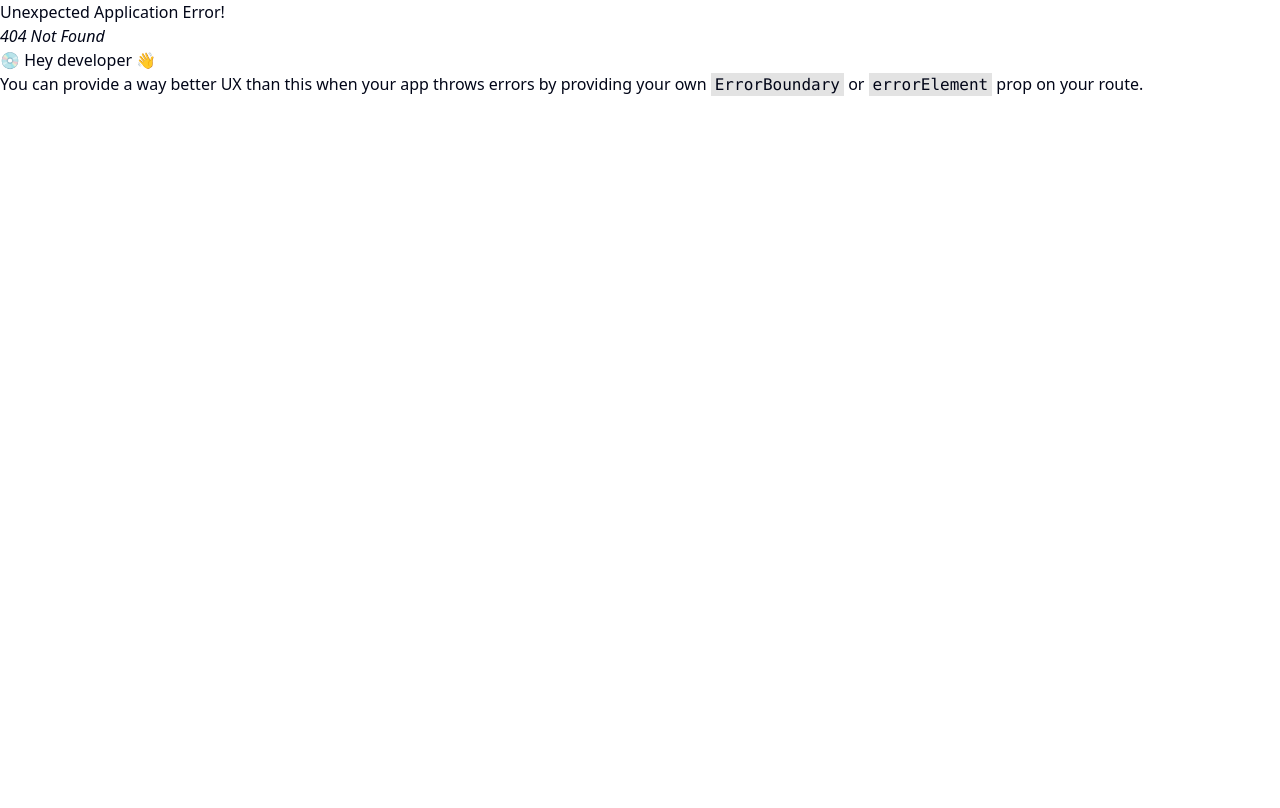
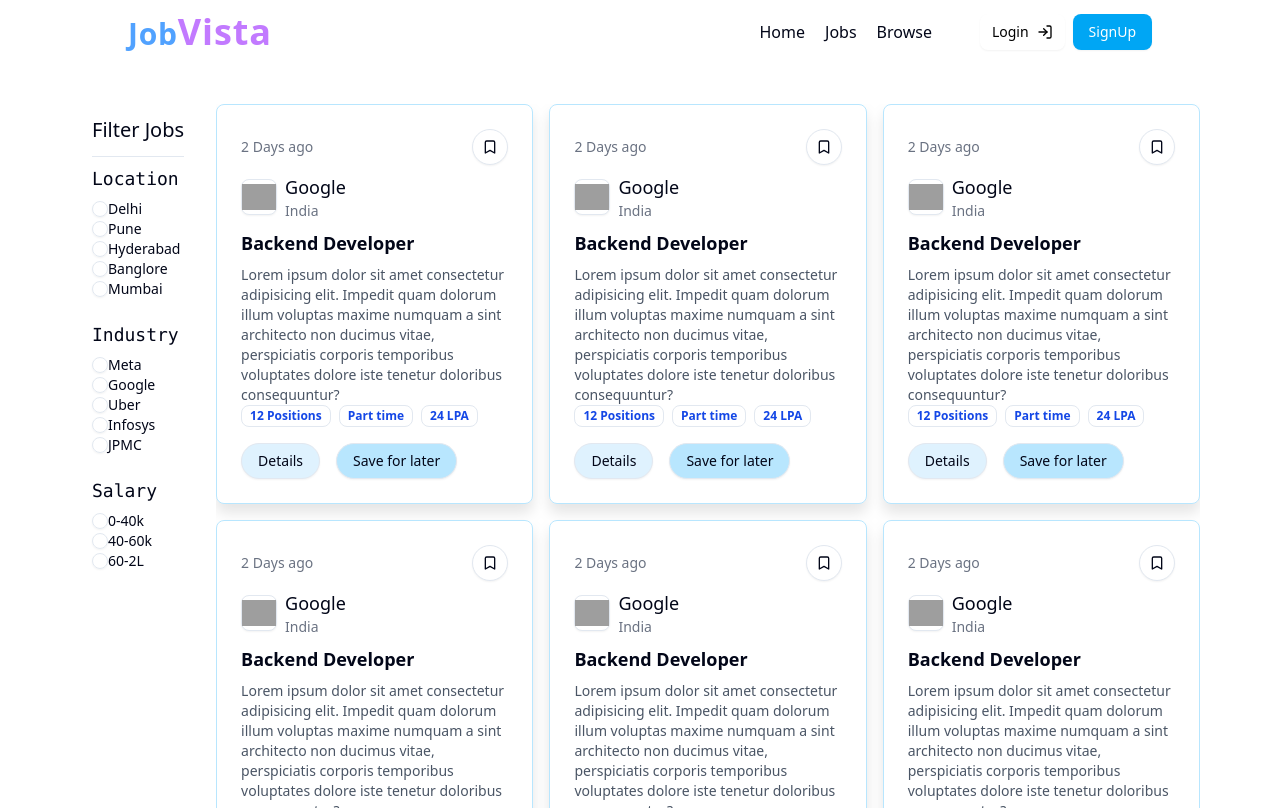
Before and after one commit to Hrishabh3829/JobPortal, a React (Vite) app in the folder frontend/: page /jobs in a window 1280 px wide. Before the commit this address had no page. Built offline with nearby package versions, Linux system fonts and the light colour scheme; grey boxes are pictures that could not be loaded.

Commit message:
browse mapping

```diff
--- a/frontend/src/App.jsx
+++ b/frontend/src/App.jsx
@@ -3,6 +3,7 @@
 import { Login } from "./components/auth/Login"
 import { Signup } from "./components/auth/Signup"
 import { Home } from "./components/Home"
+import { Jobs } from "./components/auth/Jobs.jsx"
 
 
 
@@ -19,6 +20,10 @@
   {
     path:'/signup',
     element:<Signup/>
+  },
+  {
+    path:'/jobs',
+    element:<Jobs/>
   }
 ])
 
--- /dev/null
+++ b/frontend/src/components/auth/Browse.jsx
@@ -0,0 +1,27 @@
+import React from 'react'
+import NavbarOne from '../shared/NavbarOne'
+import { Job } from './Job';
+
+
+const randomJobs = [1, 2,64,3];
+
+export const Browse = () => {
+    return (
+        <div>
+            <NavbarOne />
+            <div className='max-w-7xl  my-10 mx-10'>
+                <h1 className='my-3 font-bold text-xl'>Search Results ({randomJobs.length})</h1>
+                <div className='grid grid-cols-3 gap-4'>
+
+                    {
+                        randomJobs.map((item, index) => {
+                            return (
+                                <Job />
+                            )
+                        })
+                    }
+                </div>
+            </div>
+        </div>
+    )
+}
--- a/frontend/src/components/shared/NavbarOne.jsx
+++ b/frontend/src/components/shared/NavbarOne.jsx
@@ -21,16 +21,22 @@
                 </div>
                 <div className="flex items-center gap-12">
                     <ul className='flex font-medium items-center gap-5'>
-                        <li>Home</li>
-                        <li>Jobs</li>
-                        <li>Browse</li>
+                        <Link to="/">
+                            <li>Home</li>
+                        </Link >
+                        <Link to="/jobs">
+                            <li>Jobs</li>
+                        </Link>
+                        <Link to="/browse">
+                            <li>Browse</li>
+                        </Link>
                     </ul>
                     {
                         !user ? (
                             <div className="flex items-center gap-2">
                                 <Link to="/login">
                                     <Button className="bg-white text-black hover:bg-gray-100">
-                                        Login<LogIn/>
+                                        Login<LogIn />
                                     </Button>
                                 </Link>
                                 <Link to="/signup">
```
